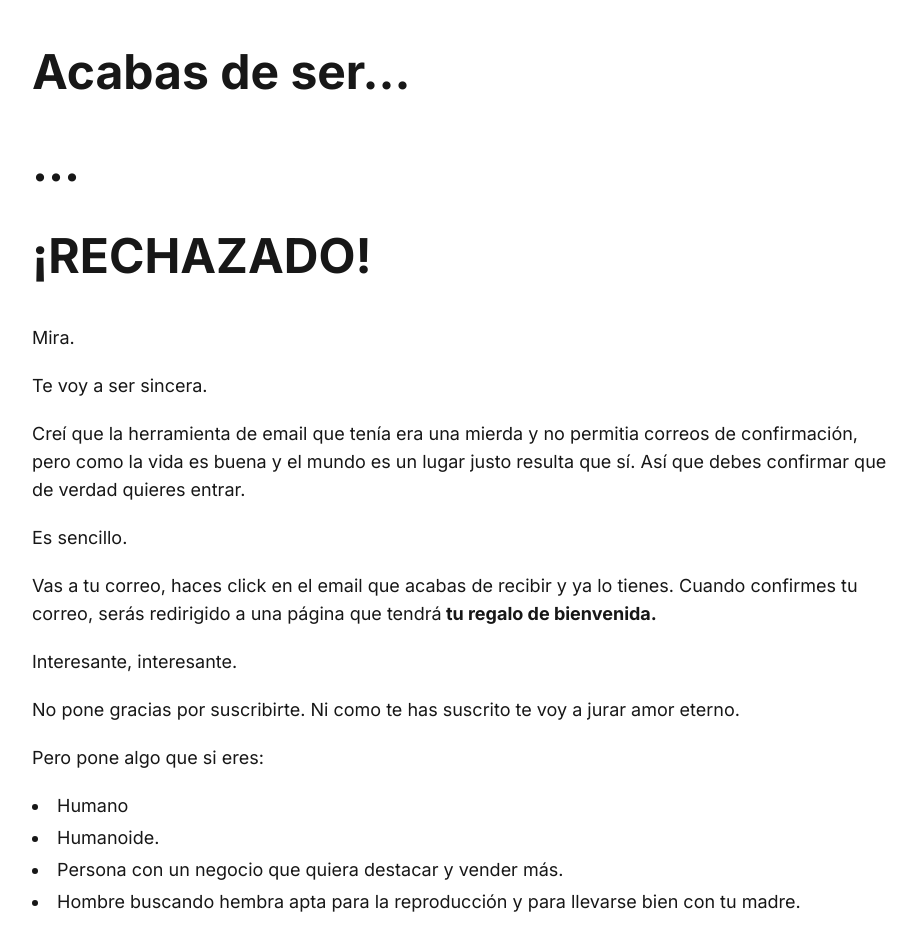
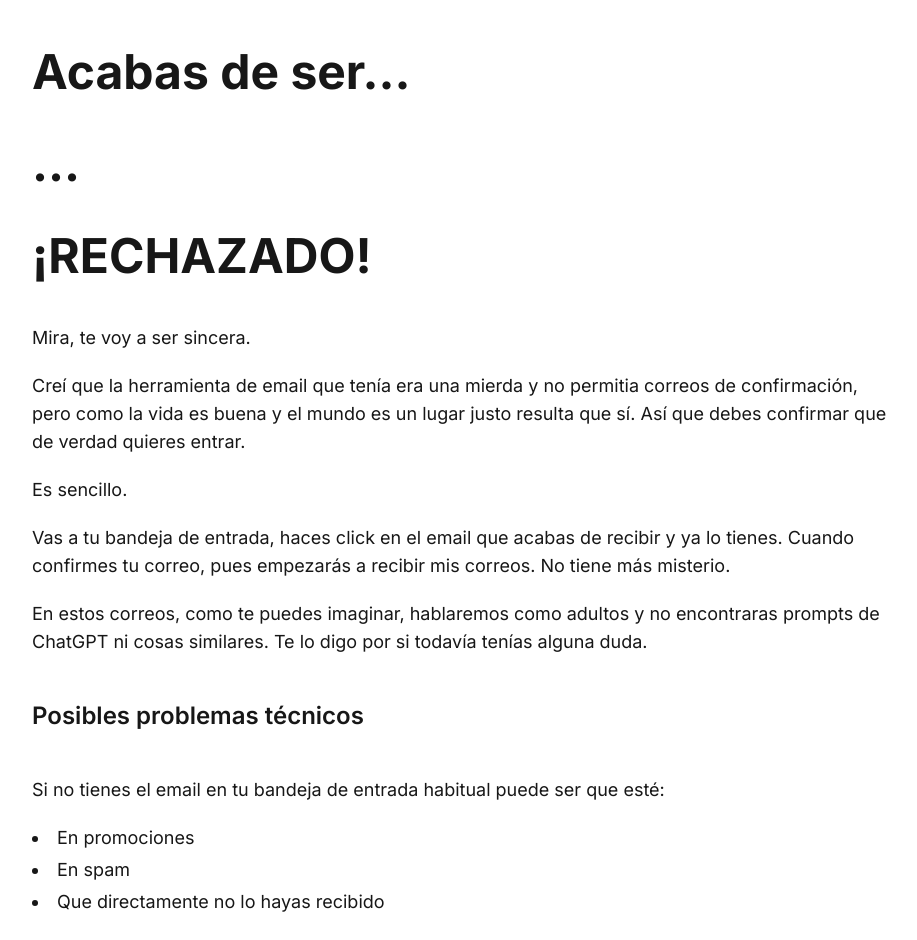
Before and after one commit to MariaLipiz/miraencomentarios, a Next.js app: page /success in a window 1280 px wide. Shown: the top 940 px of the page, without its empty margins (176-1093 px from the left). Built offline with nearby package versions, Linux system fonts and the light colour scheme.

Commit message:
Cambios success

```diff
--- a/app/success/page.tsx
+++ b/app/success/page.tsx
@@ -13,11 +13,9 @@ export default function SuccessPage() {
       <h1 className="text-4xl sm:text-5xl font-bold mb-6 mb-6">Acabas de ser...</h1>
       <h1 className="text-4xl sm:text-5xl font-bold mb-6 mb-6">...</h1>
       <h1 className="text-4xl sm:text-5xl font-bold mb-6 mb-6">¡RECHAZADO!</h1>
-      <p className="text-base sm:text-lg  font-normal">
-        Mira.
-      </p>
+
       <p className="text-base sm:text-lg font-normal">
-        Te voy a ser sincera.
+        Mira, te voy a ser sincera.
       </p>
       <p className="text-base sm:text-lg font-normal">
         Creí que la herramienta de email que tenía era una mierda y no permitia correos de confirmación,
@@ -28,29 +26,13 @@ export default function SuccessPage() {
         Es sencillo.
       </p>
       <p className="text-base sm:text-lg font-normal">
-        Vas a tu correo, haces click en el email que acabas de recibir y ya lo tienes.
-        Cuando confirmes tu correo, serás redirigido a una página que tendrá
-        <strong> tu regalo de bienvenida.</strong>
+        Vas a tu bandeja de entrada, haces click en el email que acabas de recibir y ya lo tienes.
+        Cuando confirmes tu correo, pues empezarás a recibir mis correos. No tiene más misterio.
       </p>
 
       <p className="text-base sm:text-lg  font-normal">
-        Interesante, interesante.
-      </p>
-      <p className="text-base sm:text-lg font-normal">
-        No pone gracias por suscribirte. Ni como te has suscrito te voy a jurar amor eterno.
-      </p>
-      <p className="text-base sm:text-lg font-normal">
-        Pero pone algo que si eres:
-      </p>
-      <ul className="list-disc list-inside space-y-1 text-base sm:text-lg font-normal">
-        <li>Humano</li>
-        <li>Humanoide.</li>
-        <li>Persona con un negocio que quiera destacar y vender más.</li>
-        <li>Hombre buscando hembra apta para la reproducción y para llevarse bien con tu madre.</li>
-
-      </ul>
-      <p className="text-base sm:text-lg font-normal">
-      <strong>te va a interesar.</strong>
+        En estos correos, como te puedes imaginar, hablaremos como adultos y no encontraras prompts de ChatGPT ni cosas similares. Te lo digo por si
+        todavía tenías alguna duda.
       </p>
 
 
@@ -78,11 +60,6 @@ export default function SuccessPage() {
       La vida es así.
       </p>
 
-      <p className="text-base sm:text-lg  font-normal">
-      Pasa un fantástico mediodía.
-      </p>
-
-
 
 
 
```
